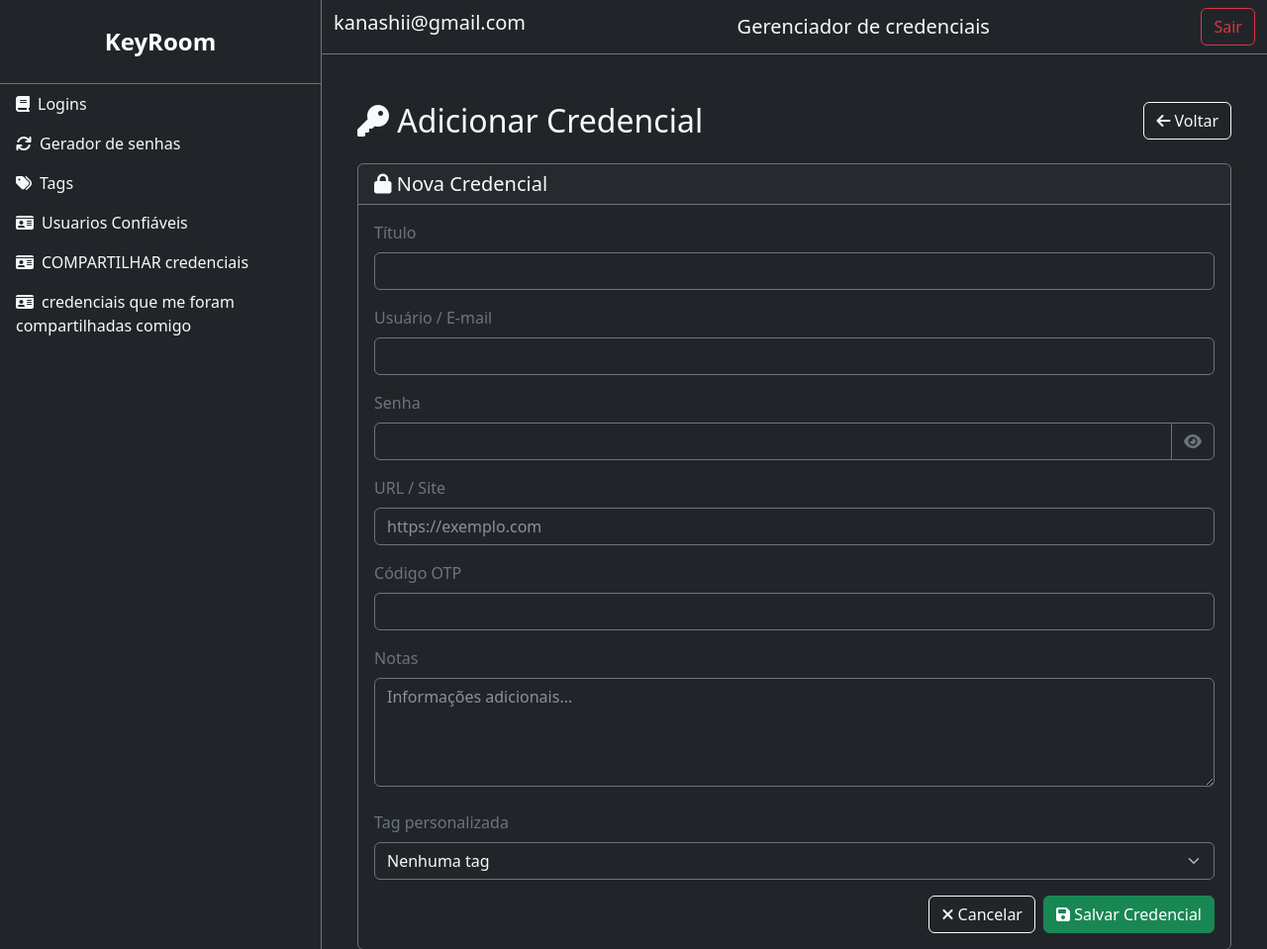
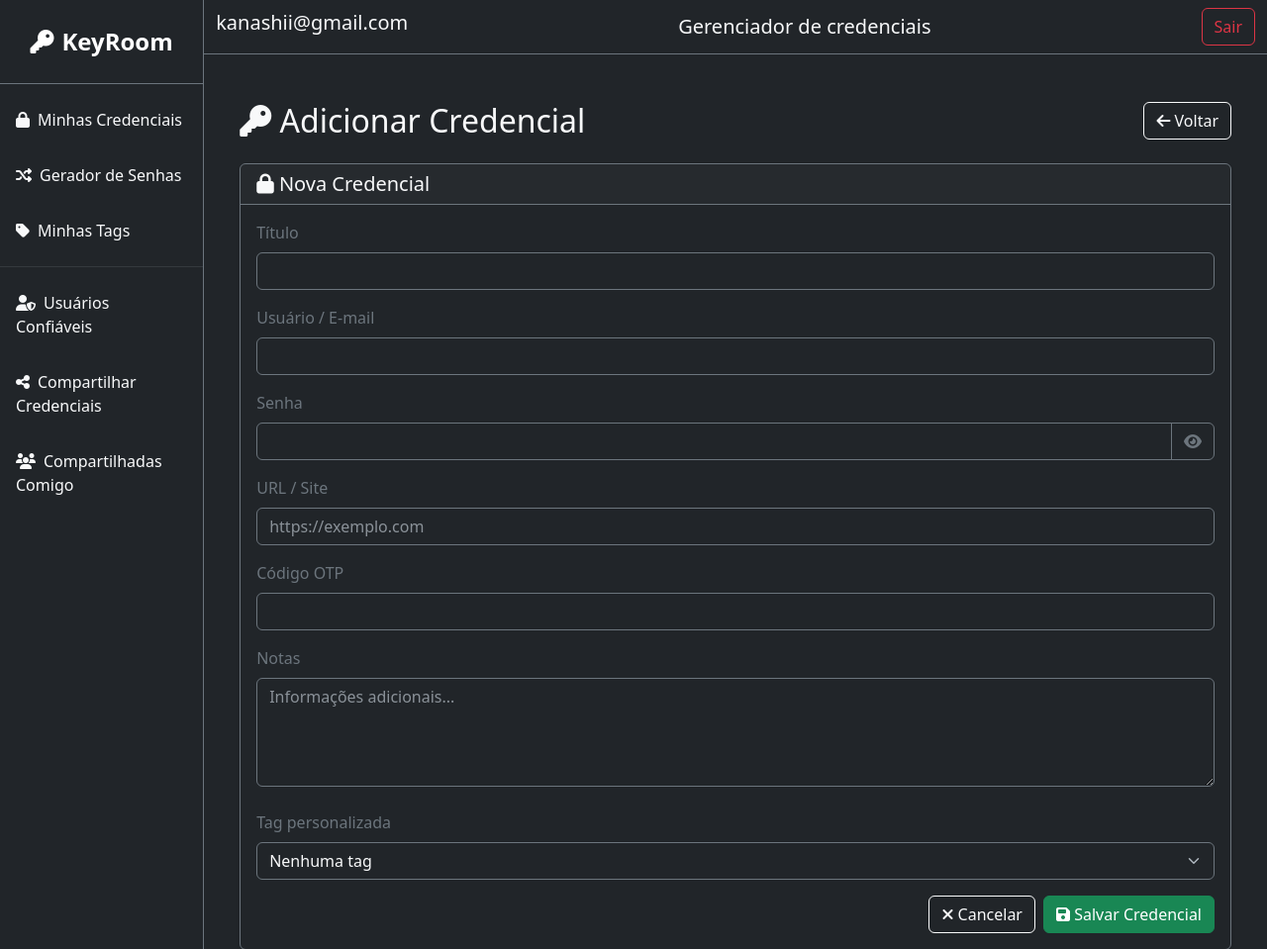
Before and after one commit to FabioMoraiss/KeyRoom-django-version, a Django app: page /credendials/add/ in a window 1280 px wide. Shown: the top 959 px of the page at 99% size. Run offline with Django 5.2, Linux system fonts and the light colour scheme; a user stored in the database is signed in; data comes from the database, SQL or seed files in the repository; both versions use the stored data as it was after the commit; some libraries are stand-ins or nearby versions.

Commit message:
melhoramento no front

```diff
--- a/keyRoom/core/templates/base.html
+++ b/keyRoom/core/templates/base.html
@@ -15,33 +15,53 @@
 <div class="d-flex" id="wrapper">
     <!-- Sidebar -->
     <div class="bg-dark border-end border-secondary" id="sidebar-wrapper">
+        <!-- Título / Logo -->
         <div class="sidebar-heading text-center py-4 text-white fs-4 fw-bold border-bottom border-secondary">
             <a href="{% url 'main_page' %}" class="text-white text-decoration-none">
-                KeyRoom
+                <i class="fas fa-key me-2"></i>KeyRoom
             </a>
         </div>
-        <div class="list-group list-group-flush">
-            <a href="{% url 'main_page' %}" class="list-group-item list-group-item-action bg-dark text-light border-0">
-                <i class="fas fa-book me-2"></i>Logins
+
+        <!-- Lista de links -->
+        <div class="list-group list-group-flush mt-2">
+
+            <!-- Seção: Credenciais -->
+            <a href="{% url 'main_page' %}"
+               class="list-group-item list-group-item-action bg-dark text-light border-0 py-3">
+                <i class="fas fa-lock me-2"></i>Minhas Credenciais
             </a>
-             <a href="{% url 'password_generator' %}" class="list-group-item list-group-item-action bg-dark text-light border-0">
-                <i class="fas fa-sync me-2"></i>Gerador de senhas
+
+            <a href="{% url 'password_generator' %}"
+               class="list-group-item list-group-item-action bg-dark text-light border-0 py-3">
+                <i class="fas fa-random me-2"></i>Gerador de Senhas
             </a>
-             <a href="{% url 'list_tags' %}" class="list-group-item list-group-item-action bg-dark text-light border-0">
-                <i class="fas fa-tags me-2"></i>Tags
+
+            <a href="{% url 'list_tags' %}"
+               class="list-group-item list-group-item-action bg-dark text-light border-0 py-3">
+                <i class="fas fa-tag me-2"></i>Minhas Tags
             </a>
-            <a href="{% url 'list_trusted_users' %}" class="list-group-item list-group-item-action bg-dark text-light border-0">
-                <i class="fas fa-id-card me-2"></i>Usuarios Confiáveis
+
+            <hr class="border-secondary my-2">
+
+            <!-- Seção: Compartilhamento -->
+            <a href="{% url 'list_trusted_users' %}"
+               class="list-group-item list-group-item-action bg-dark text-light border-0 py-3">
+                <i class="fas fa-user-shield me-2"></i>Usuários Confiáveis
             </a>
-            <a href="{% url 'list_share_credentials' %}" class="list-group-item list-group-item-action bg-dark text-light border-0">
-                <i class="fas fa-id-card me-2"></i>COMPARTILHAR credenciais
+
+            <a href="{% url 'list_share_credentials' %}"
+               class="list-group-item list-group-item-action bg-dark text-light border-0 py-3">
+                <i class="fas fa-share-alt me-2"></i>Compartilhar Credenciais
             </a>
-            <a href="{% url 'list_shared_credentials' %}" class="list-group-item list-group-item-action bg-dark text-light border-0">
-                <i class="fas fa-id-card me-2"></i>credenciais que me foram compartilhadas comigo
+
+            <a href="{% url 'list_shared_credentials' %}"
+               class="list-group-item list-group-item-action bg-dark text-light border-0 py-3">
+                <i class="fas fa-users me-2"></i>Compartilhadas Comigo
             </a>
 
         </div>
     </div>
+
     <!-- /#sidebar-wrapper -->
 
     <!-- Page Content -->
@@ -52,7 +72,7 @@
                 <h5 class="ms-3 mb-0">Gerenciador de credenciais</h5>
 
 
-                 <a href="{% url 'logout' %}" class="btn btn-outline-danger ms-3">Sair</a>
+                <a href="{% url 'logout' %}" class="btn btn-outline-danger ms-3">Sair</a>
             </div>
         </nav>
 
```
Also changed, not shown: keyRoom/db.sqlite3.
